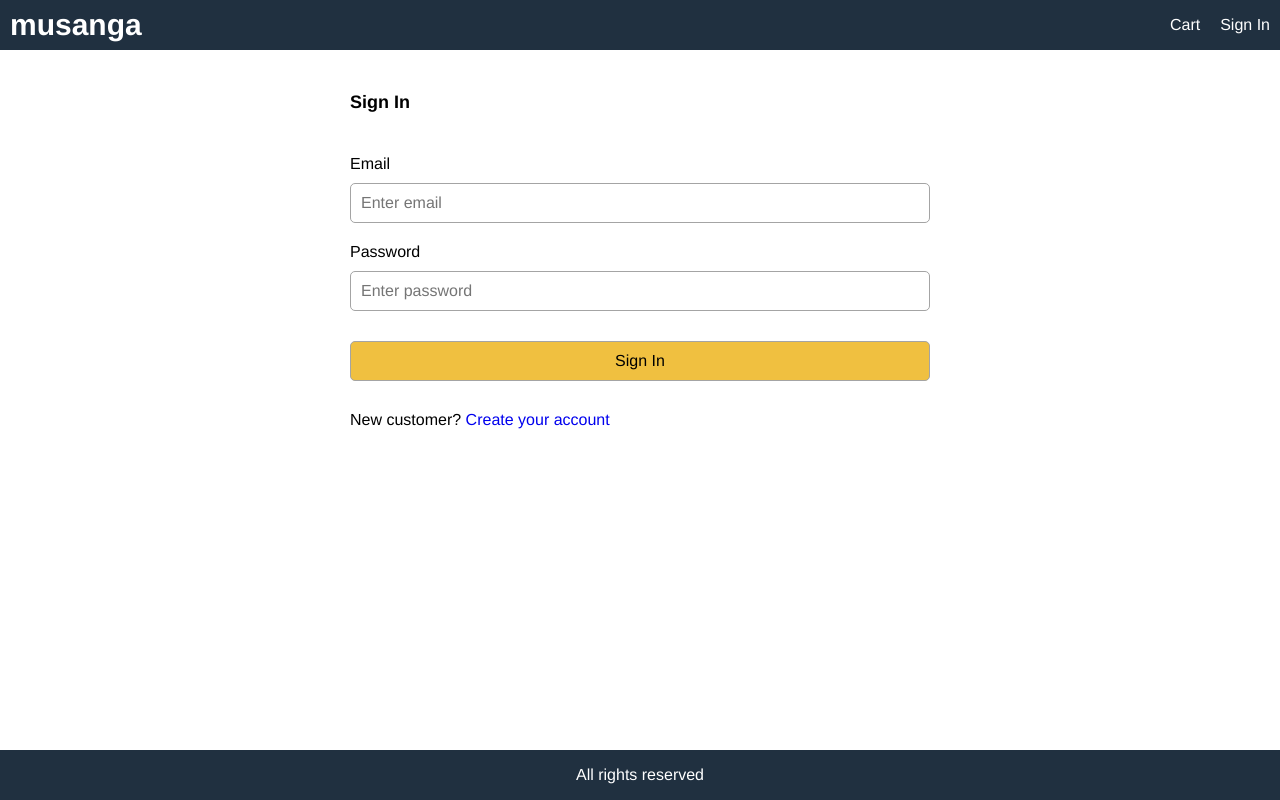
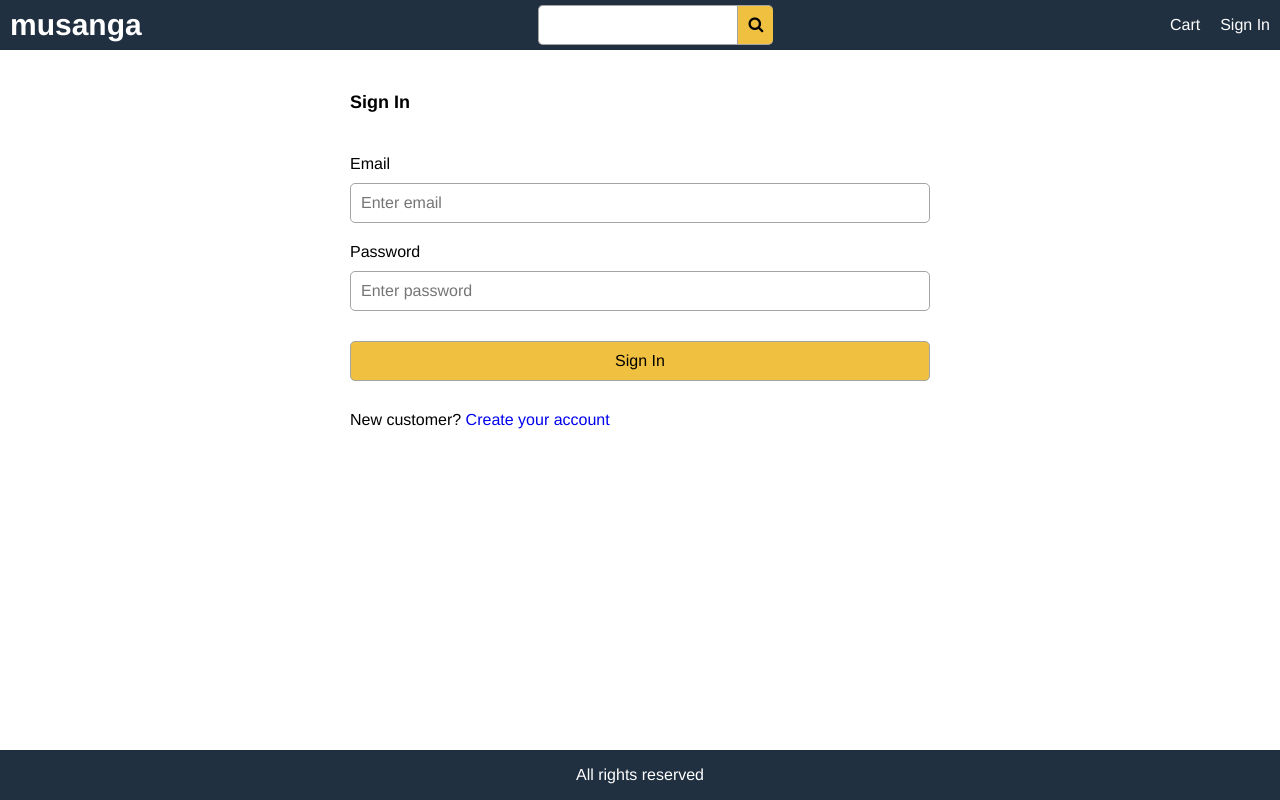
Before and after one commit to Lumemma/musanga-ecommerce, a React (Create React App) app in the folder frontend/: page /signin in a window 1280 px wide. Built offline with nearby package versions, Linux system fonts and the light colour scheme.

Commit message:
Search-Box/Screen

```diff
--- a/frontend/src/App.js
+++ b/frontend/src/App.js
@@ -22,6 +22,8 @@
 import UserEditscreen from "./Screens/UserEditscreen";
 import SellerRoute from "./components/SellerRoute";
 import Sellerscreen from "./Screens/Sellerscreen";
+import SearchBox from "./components/SearchBox";
+import Searchscreen from "./Screens/Searchscreen";
 
 
 
@@ -47,6 +49,15 @@
              musanga
             </Link>
           </div>
+
+          <div>
+            <Route
+              render={({ history }) => (
+                <SearchBox history={history}></SearchBox>
+              )}
+            ></Route>
+          </div>
+
           <div>
             <Link to="/cart">Cart
             {cartItems.length > 0 && (
@@ -132,6 +143,7 @@
           <Route path="/placeorder" component={PlaceOrderscreen}></Route>
           <Route path="/order/:id" component={Orderscreen}></Route>
           <Route path="/orderhistory" component={OrderHistoryscreen}></Route>
+          <Route path="/search/name/:name?" component={Searchscreen}></Route>
           <PrivateRoute path="/profile" component={Profilescreen}></PrivateRoute>
           <AdminRoute path="/productlist" component={ProductListscreen}exact></AdminRoute>
           <AdminRoute path="/orderlist" component={OrderListscreen}exact></AdminRoute>
--- /dev/null
+++ b/frontend/src/Screens/Searchscreen.js
@@ -0,0 +1,56 @@
+import React, { useEffect } from 'react';
+import { useDispatch, useSelector } from 'react-redux';
+import { useParams } from 'react-router-dom';
+import { listProducts } from '../actions/productActions';
+import LoadingBox from '../components/LoadingBox';
+import MessageBox from '../components/MessageBox';
+import Product from '../components/Product';
+
+export default function Searchscreen(props) {
+    const { name = 'all' } = useParams();
+    const dispatch = useDispatch();
+    const productList = useSelector((state) => state.productList);
+    const { loading, error, products } = productList;
+    useEffect(() => {
+     dispatch(listProducts({ name: name !== 'all' ? name : '' }));
+    }, [dispatch, name]);
+    return (
+    <div>
+      <div className="row">
+        {loading ? (
+          <LoadingBox></LoadingBox>
+        ) : error ? (
+          <MessageBox variant="danger">{error}</MessageBox>
+        ) : (
+          <div>{products.length} Results</div>
+        )}
+      </div>
+      <div className="row top">
+        <div className="col-1">
+          <h3>Department</h3>
+          <ul>
+            <li>Category 1</li>
+          </ul>
+        </div>
+        <div className="col-3">
+          {loading ? (
+            <LoadingBox></LoadingBox>
+          ) : error ? (
+            <MessageBox variant="danger">{error}</MessageBox>
+          ) : (
+            <>
+              {products.length === 0 && (
+                <MessageBox>No Product Found</MessageBox>
+              )}
+              <div className="row center">
+                {products.map((product) => (
+                  <Product key={product._id} product={product}></Product>
+                ))}
+              </div>
+            </>
+          )}
+        </div>
+      </div>
+    </div>
+  );
+}
--- a/frontend/src/actions/productActions.js
+++ b/frontend/src/actions/productActions.js
@@ -18,12 +18,12 @@
 } from "../types/productTypes";
 
 // action of productList for homeScreen
-export const listProducts = ({ seller = '' }) => async (dispatch) => {
+export const listProducts = ({ seller = '', name = '' }) => async (dispatch) => {
   dispatch({
     type: PRODUCT_LIST_REQUEST,
   });
   try {
-    const { data } = await Axios.get(`/api/products?seller=${seller}`);
+    const { data } = await Axios.get(`/api/products?seller=${seller}&name=${name}`);
     dispatch({ type: PRODUCT_LIST_SUCCESS, payload: data });
   } catch (error) {
     dispatch({ type: PRODUCT_LIST_FAIL, payload: error.message });
--- /dev/null
+++ b/frontend/src/components/SearchBox.js
@@ -0,0 +1,24 @@
+import React, { useState } from 'react';
+
+export default function SearchBox(props) {
+    const [name, setName] = useState('');
+    const submitHandler = (e) => {
+    e.preventDefault();
+    props.history.push(`/search/name/${name}`);
+  };
+  return (
+    <form className="search" onSubmit={submitHandler}>
+      <div className="row">
+        <input
+          type="text"
+          name="q"
+          id="q"
+          onChange={(e) => setName(e.target.value)}
+        ></input>
+        <button className="primary" type="submit">
+          <i className="fa fa-search"></i>
+        </button>
+      </div>
+    </form>
+  );
+}
--- a/frontend/src/index.css
+++ b/frontend/src/index.css
@@ -273,4 +273,19 @@
 /* Carousel */
 .carousel .slide img {
   max-width: 32rem;
+  background-color: black;
 }
+/* Search */
+.search button {
+  border-radius: 0 0.5rem 0.5rem 0;
+  border-right: none;
+  margin-right: 0.5rem;
+}
+.search input {
+  border-radius: 0.5rem 0 0 0.5rem;
+  border-right: none;
+  margin-left: 0.5rem;
+}
+.search {
+  max-width: 50rem
+}
```
Also changed, not shown: 2 other files (tests, documents, lock files or other folders).
